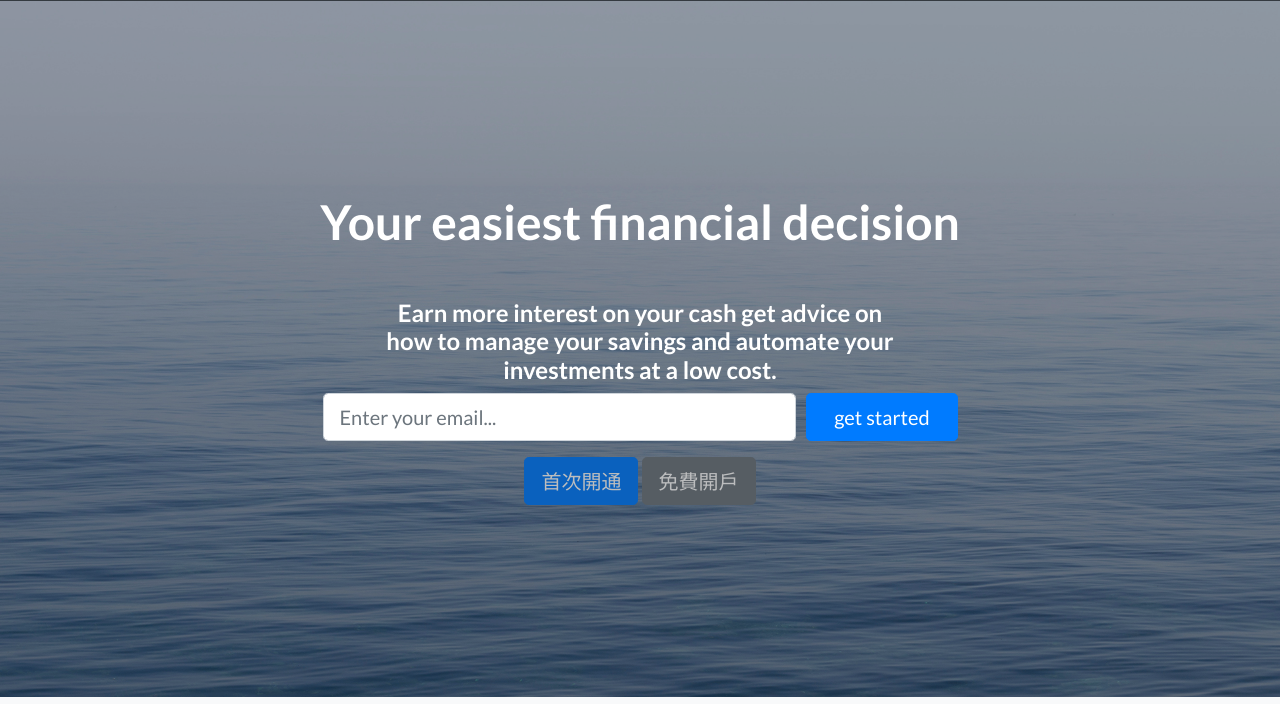
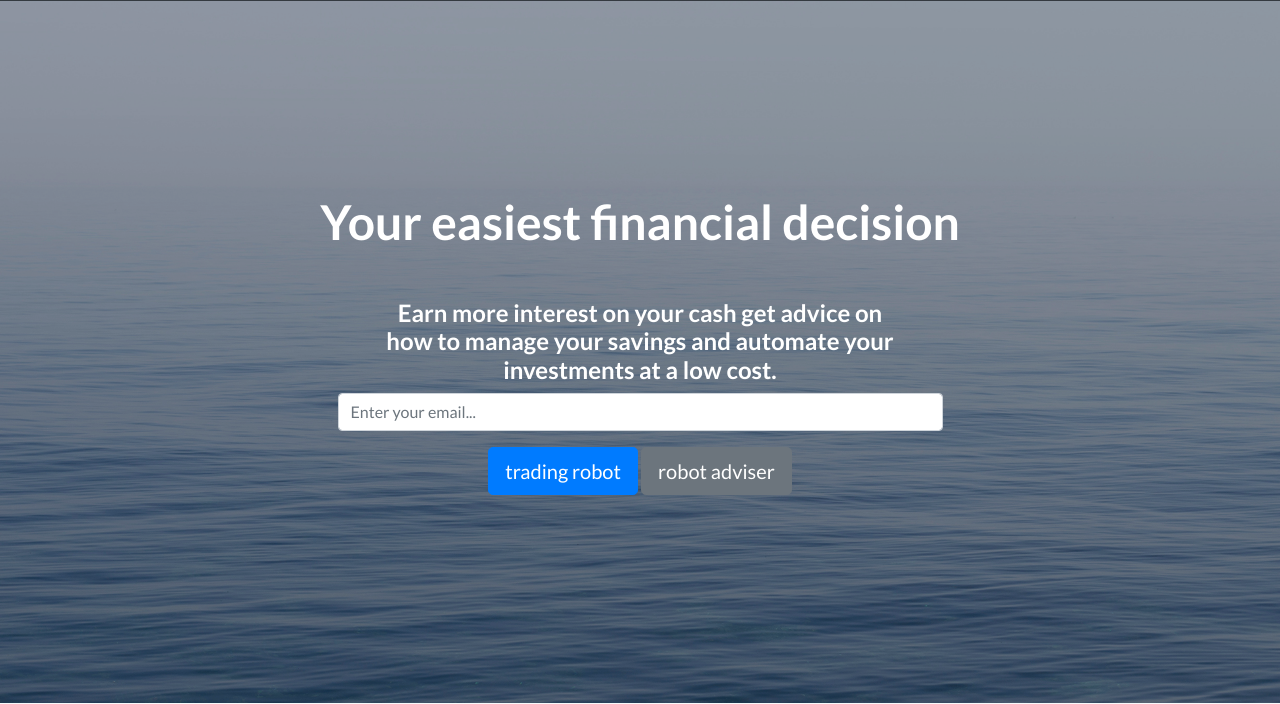
Before and after one commit to eiahb3838ya/Robo_adviser_prototype, a Django app: page / in a window 1280 px wide. Shown: the part 325-1029 px from the top of the page. Run offline with Django 3.2, Linux system fonts and the light colour scheme; some libraries are stand-ins or nearby versions.

Commit message:
move show off stock history data chart to form1 add some link

```diff
--- a/robo_adviser/adviser/urls.py
+++ b/robo_adviser/adviser/urls.py
@@ -7,5 +7,5 @@ urlpatterns = [
     path('strategy_bbandma/', views.strategy_bbandma, name='strategy_bbandma'),
     path('strategy_smawma/', views.strategy_smawma, name='strategy_smawma'),
     path('debuger_result1/', views.debuger_result1,name='debuger_result1'),
-    path('api/chart/data',views.TargetChartData.as_view(),name="api_target_chart_data")
+    # path('api/chart/data',views.TargetChartData.as_view(),name="api_target_chart_data")
 ]
--- a/robo_adviser/homepage/templates/index.html
+++ b/robo_adviser/homepage/templates/index.html
@@ -25,15 +25,16 @@
           </h4>
         </div>
         <div class="col-md-10 col-lg-8 col-xl-7 mx-auto">
-          <form>
-            <div class="form-row">
-              <div class="col-12 col-md-9 mb-2 mb-md-0">
-                <input type="email" class="form-control form-control-lg" placeholder="Enter your email...">
+          <form name='inputEmail' action="{% url 'goToRobot'%}" method="get">
+<!--            form name='myform' action= "{% url 'adviser:start' %}" method="GET"-->
+            <div class="form-group">
+              <div class="col-12 col-md-12 mb-2 mb-md-0">
+                <input type="email" class="form-control " name="user_email" id="user_email" placeholder="Enter your email...">
               </div>
-
-              <div class="col-12 col-md-3">
-                <button type="submit" class="btn btn-block btn-lg btn-primary">get started</button>
-              </div>
+            </div>
+            <div class="form-group">
+              <button type="submit" class="btn btn-lg btn-primary" >trading robot</button>
+              <button id="fake_btn" type="button" class="btn btn-lg btn-secondary" >robot adviser</button>
             </div>
           </form>
 
@@ -42,10 +43,7 @@
 
       </div>
 <!--      這很殺小-->
-      <div class="event-box">
-            <button type="button" class="btn btn-lg btn-primary" onclick="goto_url('/Login?returnUrl=memberFirst')">首次開通</button>
-            <button type="button" class="btn btn-lg btn-secondary" onclick="goto_url('/Member/Register')">免費開戶</button>
-      </div>
+
     </div>
   </header>
 
@@ -189,3 +187,10 @@
   <script src="{% static 'vendor/jquery/jquery.min.js' %}"></script>
   <script src="{% static 'vendor/bootstrap/js/bootstrap.bundle.min.js' %}"></script>
 {% endblock %}
+{% block contentJS %}
+  <script>
+      $("#fake_btn").click(function(e) {
+        alert("not ready")
+      });
+  </script>
+{% endblock %}
--- a/robo_adviser/homepage/urls.py
+++ b/robo_adviser/homepage/urls.py
@@ -4,4 +4,5 @@ from . import views
 
 urlpatterns = [
     path('', views.showHomePage,name='home'),
+    path('goToRobot/',views.goToRobot,name='goToRobot')
 ]
--- a/robo_adviser/homepage/views.py
+++ b/robo_adviser/homepage/views.py
@@ -1,5 +1,6 @@
 from django.shortcuts import render
-
+from django.shortcuts import redirect
+from django.urls import reverse
 # Create your views here.
 from django.http import HttpResponse
 
@@ -7,3 +8,14 @@ from django.http import HttpResponse
 def showHomePage(request):
     # return HttpResponse("Hello, world. You're at the index.")
     return(render(request,'index.html'))
+
+def goToRobot(request):
+    try:
+        user_email = request.GET['user_email']
+    except:
+        print("rrrrrr")
+
+    #deal with the email
+    print(user_email)
+
+    return redirect(reverse('questionnaire:form1'))
--- a/robo_adviser/questionnaire/templates/form2.html
+++ b/robo_adviser/questionnaire/templates/form2.html
@@ -8,7 +8,7 @@
 {% endblock %}
 
 {% block questionnaireContent %}
-<div class="container">
+<div class="container custom-control custom-checkbox">
     <div class="row">
         <h1>Responsive Table Input Matrix</h1>
     </div>
@@ -30,7 +30,7 @@
                     <tr>
                         <td>0050.TW</td>
                         <div class="form-check">
-                          <td><input class="form-check"  type="checkbox" name="target_strategy" value="0050.TW_a"></td>
+                          <td><input class=""  type="checkbox" name="target_strategy" value="0050.TW_a"></td>
                         </div>
         <!--                <td><input class="form-check-input" type="checkbox" name="target_strategy" value="0050.TW_a"></td>-->
                         <td><input type="checkbox" name="target_strategy" value="0050.TW_b"></td>
--- a/robo_adviser/questionnaire/urls.py
+++ b/robo_adviser/questionnaire/urls.py
@@ -6,4 +6,5 @@ urlpatterns = [
     path('', views.start,name='start'),
     path("form1", views.form1, name="form1"),
     path("form2", views.form2, name="form2"),
+    path('api/chart/data',views.TargetChartData.as_view(),name="api_target_chart_data"),
 ]
```
Also changed, not shown: robo_adviser/adviser/templates/enter_adviser.html (+40 -40 lines), robo_adviser/adviser/views.py (+11 -11 lines), robo_adviser/questionnaire/templates/form1.html (+91 -7 lines), robo_adviser/questionnaire/views.py (+26 -1 lines), robo_adviser/db.sqlite3.
